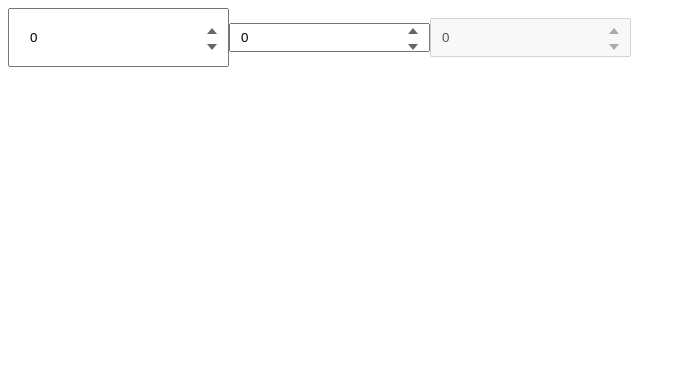
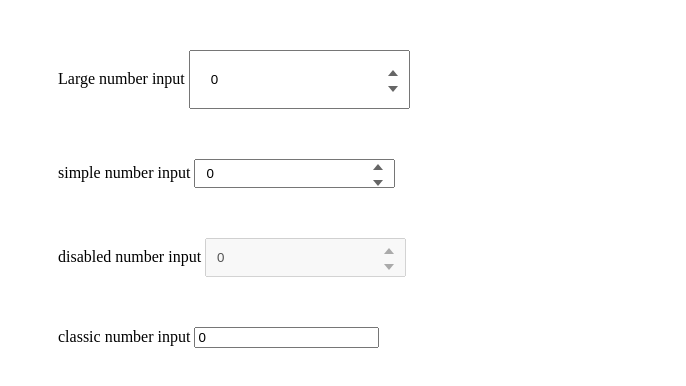
Before and after one commit to Dyskovsky/angulario-number-input, an Angular app: page / in a window 1280 px wide. Shown: the top 386 px of the page, without its empty margins (0-686 px from the left). Built offline with nearby package versions, Linux system fonts and the light colour scheme.

Commit message:
Improve demo

```diff
--- a/src/app/app.component.css
+++ b/src/app/app.component.css
@@ -10,3 +10,7 @@
 #btn3 {
 	padding: 10px 10px;
 }
+
+div {
+	margin: 50px;
+}
--- a/src/app/app.component.html
+++ b/src/app/app.component.html
@@ -1,11 +1,26 @@
-<dks-number-input>
-  <input id="btn1" type="number" [(ngModel)]="digit" step="0.4"/>
-</dks-number-input>
 
-<dks-number-input>
-    <input id="btn2" type="number" [(ngModel)]="digit2" step="1"/>
+<div>
+  Large number input
+  <dks-number-input>
+    <input id="btn1" type="number" [(ngModel)]="digit" step="0.4"/>
   </dks-number-input>
+</div>
 
+<div>
+  simple number input
+  <dks-number-input>
+      <input id="btn2" type="number" [(ngModel)]="digit2" step="1"/>
+    </dks-number-input>
+</div>
+
+<div>
+  disabled number input
   <dks-number-input>
     <input id="btn3" type="number" [(ngModel)]="digit2" step="1" disabled/>
   </dks-number-input>
+</div>
+
+<div>
+  classic number input
+  <input type="number" [(ngModel)]="digit3"/>
+</div>
--- a/src/app/app.component.ts
+++ b/src/app/app.component.ts
@@ -9,4 +9,5 @@ export class AppComponent {
   title = 'app';
   digit = 0;
   digit2 = 0;
+  digit3 = 0;
 }
```
